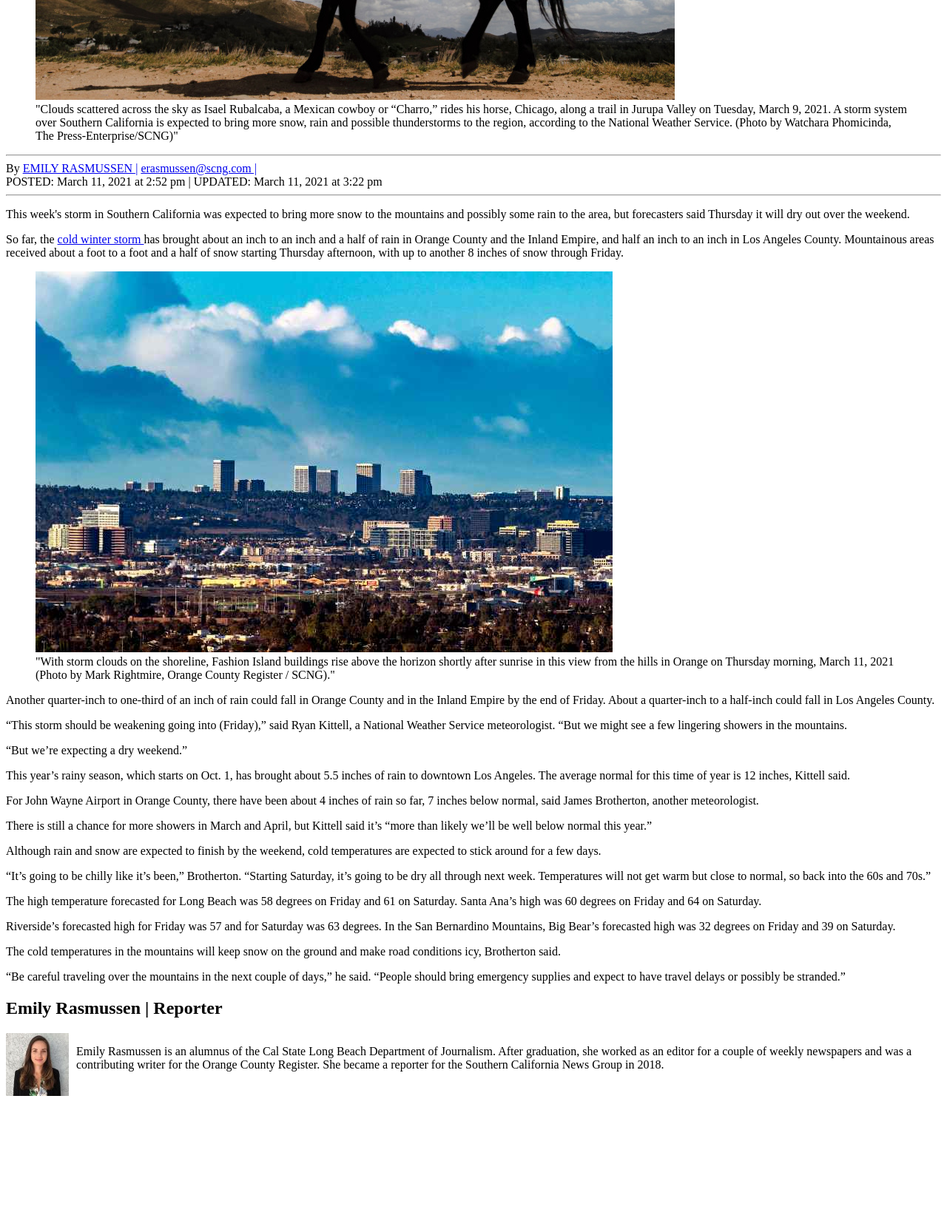
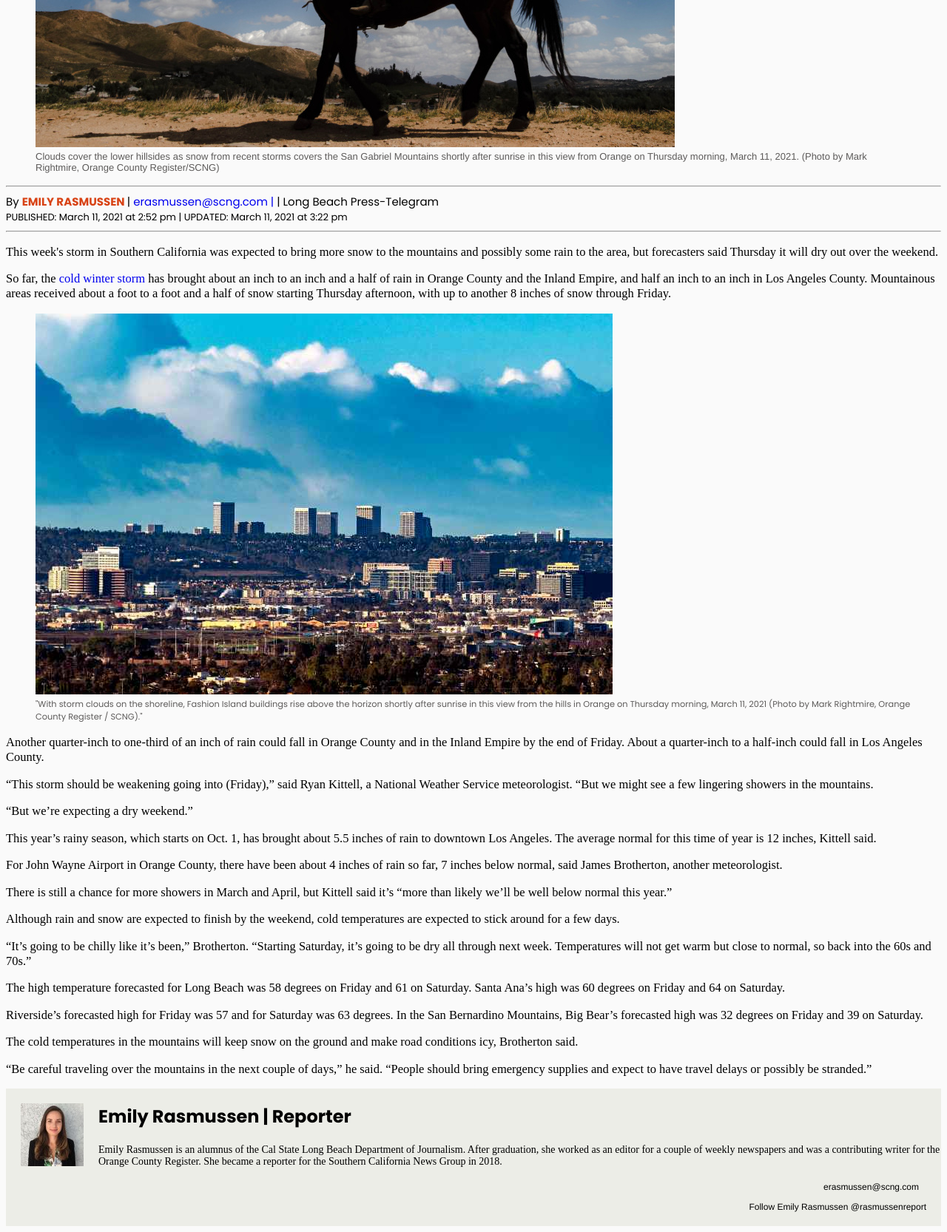
Before and after one commit to karentenenbaum/qa-automation-News, a plain HTML site: page index.html in a window 1280 px wide. Shown: the part 520-2186 px from the top of the page at 74% size. Before the commit the page ends 2014 px from the top, so only its background shows below. Drawn offline with Linux system fonts and the light colour scheme; a web font is replaced by a local one.

Commit message:
add styles

```diff
--- a/index.html
+++ b/index.html
@@ -1,12 +1,19 @@
 <!DOCTYPE html>
 <html>
+
 <head>
     <title>Dry weekend ahead for Southern California after more rain, heavy snow in mountains.</title>
     <meta charset="UTF-8">
     <meta name="description" content="California Weather News">
-    <meta name="author" content="Karen Tenenbaum"/>
+    <meta name="author" content="Karen Tenenbaum" />
     <meta name="keywords" content="Southern California, weather, dry, weekend, cold, winter, storm">
+    <link rel="stylesheet" type="text/css" href="./styles/styles.css">
+    <link rel="preconnect" href="https://fonts.gstatic.com">
+    <link href="https://fonts.googleapis.com/css2?family=Poppins:wght@700&display=swap" rel="stylesheet">
+    <link href="https://fonts.googleapis.com/css2?family=Poppins" rel="stylesheet">
+    <link href="https://fonts.googleapis.com/css2?family=Source+Serif+Pro&display=swap" rel="stylesheet">
 </head>
+
 <body>
     <header>
         <h1>
@@ -16,28 +23,29 @@
     </header>
     <article>
         <figure>
-            <img src="./img/image.jpg" alt="Clouds scattered across the sky as Isael Rubalcaba,
-        a Mexican cowboy or “Charro,” rides his horse, Chicago, along a trail in Jurupa Valley on Tuesday,
-        March 9, 2021. A storm system over Southern California is expected to bring more snow,
-        rain and possible thunderstorms to the region, according to the National Weather Service.
-        (Photo by Watchara Phomicinda, The Press-Enterprise/SCNG)">
-            <figcaption>
-                "Clouds scattered across the sky as Isael Rubalcaba,
-                a Mexican cowboy or “Charro,” rides his horse, Chicago, along a trail in Jurupa Valley on Tuesday,
-                March 9, 2021. A storm system over Southern California is expected to bring more snow,
-                rain and possible thunderstorms to the region, according to the National Weather Service.
-                (Photo by Watchara Phomicinda, The Press-Enterprise/SCNG)"
+            <img src="./img/image.jpg" alt="Clouds cover the lower hillsides
+            as snow from recent storms covers the San Gabriel Mountains shortly
+            after sunrise in this view from Orange on Thursday morning, March 11, 2021.
+            (Photo by Mark Rightmire, Orange County Register/SCNG)">
+            <figcaption class="epigraph">
+                Clouds cover the lower hillsides as snow from recent storms covers
+                the San Gabriel Mountains shortly after sunrise in this view from Orange
+                on Thursday morning, March 11, 2021. (Photo by Mark Rightmire, Orange County
+                Register/SCNG)
             </figcaption>
         </figure>
         <hr>
         <div>
-            <div>
+            <div class="by-line">
                 By
-                <a href="https://www.dailynews.com/author/emily-rasmussen/"> EMILY RASMUSSEN |</a>
+                <a href="https://www.dailynews.com/author/emily-rasmussen/" class="author-name" rel="author"> EMILY
+                    RASMUSSEN </a>
+                |
                 <a href="mailto:erasmussen@scng.com"> erasmussen@scng.com |</a>
+                | Long Beach Press-Telegram
             </div>
-            <div>
-                POSTED: March 11, 2021 at 2:52 pm | UPDATED: March 11, 2021 at 3:22 pm
+            <div class="time">
+                PUBLISHED: March 11, 2021 at 2:52 pm | UPDATED: March 11, 2021 at 3:22 pm
             </div>
         </div>
         <hr>
@@ -57,7 +65,7 @@
             <img src="./img/image1.jpg" alt="With storm clouds on the shoreline, Fashion Island buildings
             rise above the horizon shortly after sunrise in this view from the hills in Orange on Thursday morning,
              March 11, 2021 (Photo by Mark Rightmire, Orange County Register / SCNG).">
-            <figcaption>
+            <figcaption class="image-footer">
                 "With storm clouds on the shoreline, Fashion Island buildings
                 rise above the horizon shortly after sunrise in this view from the hills in Orange on Thursday morning,
                 March 11, 2021 (Photo by Mark Rightmire, Orange County Register / SCNG)."
@@ -115,20 +123,39 @@
             “People should bring emergency supplies and expect to have travel delays or possibly be stranded.”
         </p>
     </article>
-    <div>
-        <h2> Emily Rasmussen | Reporter </h2>
-        <div style="display: flex;">
-            <div>
+    <section class="about-author-content">
+        <div class="author-data">
+            <div class="author-image">
                 <img src="./img/image3.jpeg" alt="Emily Rasmussen is an alumnus of the Cal State Long Beach Department of Journalism. After graduation, she worked as an editor for a couple of weekly newspapers and was a contributing writer for the Orange County Register.
             She became a reporter for the Southern California News Group in 2018.">
             </div>
-            <p style="margin-left: 10px;">
-                Emily Rasmussen is an alumnus of the Cal State Long Beach Department of Journalism. After graduation,
-                she worked as an editor for a couple of weekly newspapers and was a contributing writer for the Orange
-                County Register.
-                She became a reporter for the Southern California News Group in 2018.
-            </p>
+
+        <div>
+                <h2 class="author-card">
+                    <span class="author-identification">
+                        <a href="https://www.dailynews.com/author/emily-rasmussen/">Emily Rasmussen</a>
+                    </span>
+                    <span class="author-title">| Reporter</span>
+                </h2>
+                <div class="author-description">
+                    Emily Rasmussen is an alumnus of the Cal State Long Beach Department of Journalism. After
+                    graduation,
+                    she worked as an editor for a couple of weekly newspapers and was a contributing writer for the
+                    Orange
+                    County Register.
+                    She became a reporter for the Southern California News Group in 2018.
+                </div>
+            <div class="author-social-network">
+                <div class="author-email">
+                    <a href="mailto:erasmussen@scng.com">erasmussen@scng.com</a>
+                </div>
+                <div class= author-social-url>
+                    <a href="https://twitter.com/rasmussenreport"> Follow Emily Rasmussen</a>
+                    <a href = @rasmussenreport> @rasmussenreport </a>
+                </div>
+            </div>
         </div>
-    </div>
+    </section>
 </body>
+
 </html>
--- /dev/null
+++ b/styles/styles.css
@@ -0,0 +1,104 @@
+body {
+    font-family: 'Source Serif Pro', serif;
+    font-size: 16.5px;
+    background-color: #fafafa;
+}
+
+h1 {
+    font-family: 'Poppins', sans-serif;
+    font: 32px;
+    color:#000000;
+}
+
+a {
+    text-decoration: none;
+    text-decoration-color: none;
+}
+
+.epigraph {
+    font-family: Helvetica, sans-serif;
+    font-size: 13px;
+    color:#5d5b5a
+}
+.by-line {
+    font-family: 'Poppins', sans-serif;
+    font-size: 15px;
+    color: #000000;
+    font-weight: 400;
+}
+
+.author-name {
+    color: #d84315;
+    font-weight: 900;
+    text-decoration: none;
+}
+
+.time {
+    font-family: 'Poppins', sans-serif;
+    font-size: 13px;
+    font-weight: 400;
+}
+
+.image-footer {
+    font-family: 'Poppins', sans-serif;
+    font-size: 11.375px;
+    color:#5d5b5a;
+}
+
+.about-author-content {
+    background-color: #ECEDE7;
+}
+
+.author-data {
+    display: flex;
+}
+
+.author-image {
+    margin: 20px;
+}
+
+.author-card {
+    font-family: 'Poppins',sans-serif;
+    font-size: 24px;
+    font-weight: 600;
+}
+
+.author-identification a {
+    text-decoration: none;
+    color:black;
+}
+
+a:hover {
+color: #DA572E;
+}
+
+.author.title {
+    font-family: 'Poppins',sans-serif;
+    font-weight: 300;
+    font-size: 24px;
+}
+.author-description {
+    font-size: 14px;
+}
+
+.author-social-network {
+    font-family: Helvetica, sans-serif;
+    font-size: 12px;
+    text-align: right;
+    margin: 20px;
+    line-height: 12px;
+}
+
+.author-email {
+    margin-bottom: 15px;
+    margin-right: 10px;
+}
+.author-email a {
+    color: black;
+    text-decoration: none;
+}
+
+.author-social-url a {
+    text-decoration: none;
+    color: black
+}
```
